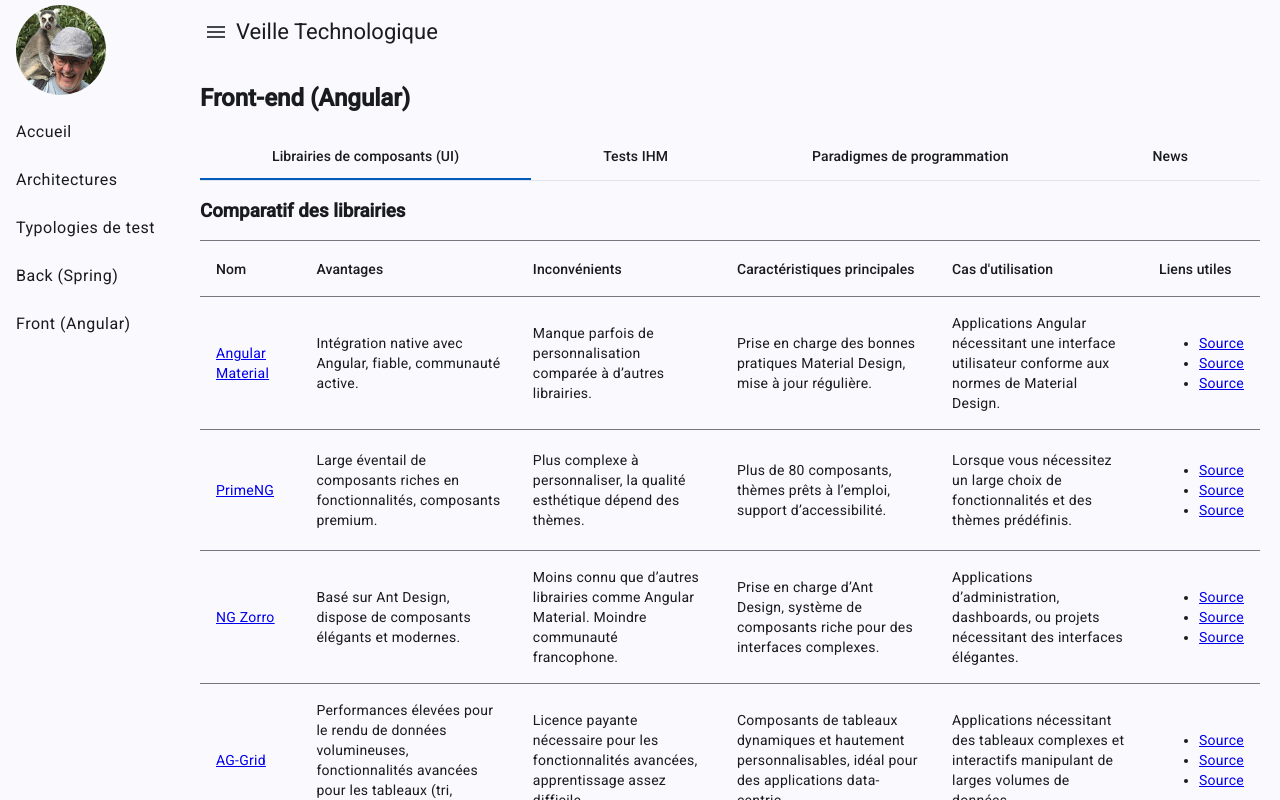
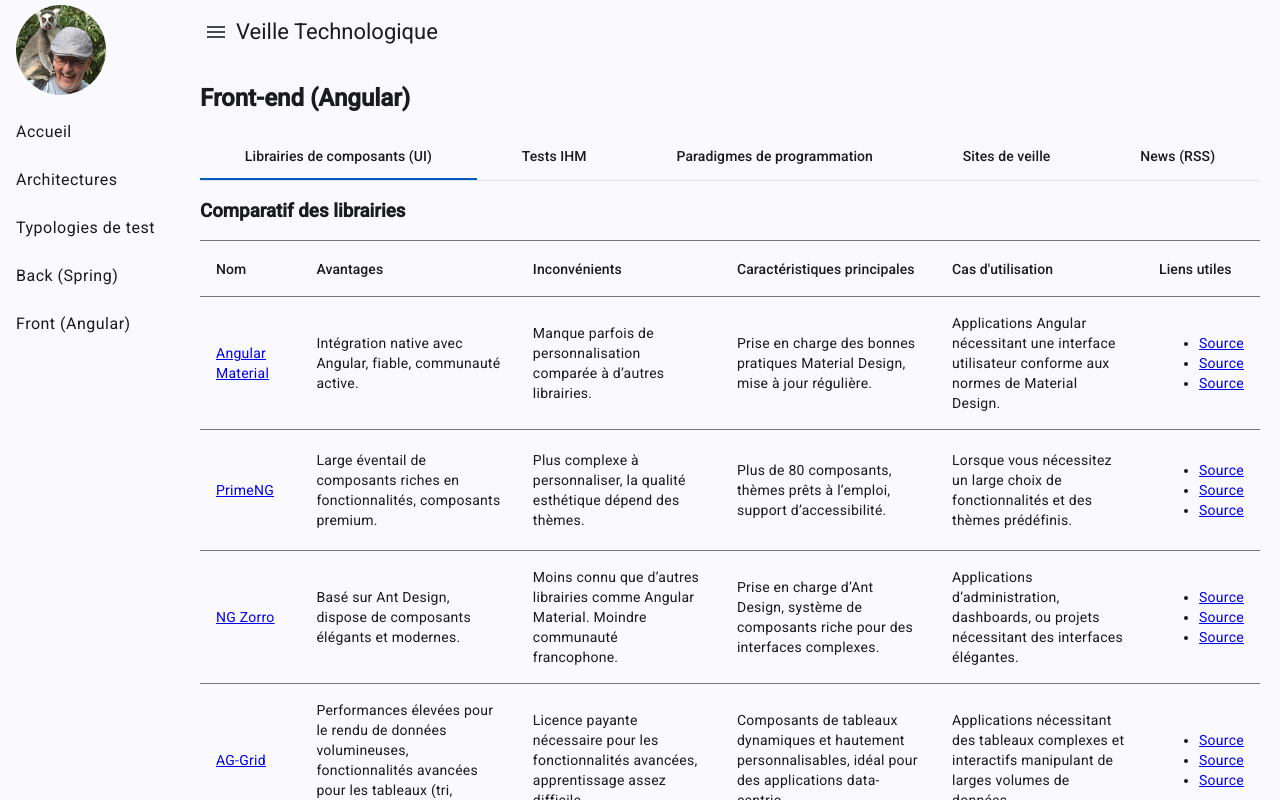
Before and after one commit to cpierres/p4veilletech, an Angular app: page /front in a window 1280 px wide. Built offline with nearby package versions, Linux system fonts and the light colour scheme; no server answers.

Commit message:
ajout front-veille (+ homogénéisation titre entre front et back)

```diff
--- a/src/app/pages/back/back.component.html
+++ b/src/app/pages/back/back.component.html
@@ -9,7 +9,7 @@
   <mat-tab label="Paradigmes de programmation">
     <app-back-paradigms></app-back-paradigms>
   </mat-tab>
-  <mat-tab label="Veille Spring">
+  <mat-tab label="Sites de veille">
     <app-back-veille></app-back-veille>
   </mat-tab>
   <mat-tab label="News (RSS)">
--- a/src/app/pages/front/front.component.html
+++ b/src/app/pages/front/front.component.html
@@ -9,7 +9,10 @@
   <mat-tab label="Paradigmes de programmation">
     <app-paradigms></app-paradigms>
   </mat-tab>
-  <mat-tab label="News">
+  <mat-tab label="Sites de veille">
+    <app-front-veille></app-front-veille>
+  </mat-tab>
+  <mat-tab label="News (RSS)">
     <app-rss-front></app-rss-front>
   </mat-tab>
 </mat-tab-group>
--- a/src/app/pages/front/front.component.ts
+++ b/src/app/pages/front/front.component.ts
@@ -4,6 +4,7 @@
 import {TestingLibrariesComponent} from './testing-libraries/testing-libraries.component';
 import {ParadigmsComponent} from './paradigms/paradigms.component';
 import {RssFrontComponent} from './rss-front/rss-front.component';
+import {FrontVeilleComponent} from './front-veille/front-veille.component';
 
 @Component({
   selector: 'app-front',
@@ -13,7 +14,8 @@
     UiLibrariesComponent,
     TestingLibrariesComponent,
     ParadigmsComponent,
-    RssFrontComponent
+    RssFrontComponent,
+    FrontVeilleComponent
   ],
   templateUrl: './front.component.html',
   styleUrl: './front.component.css'
```
